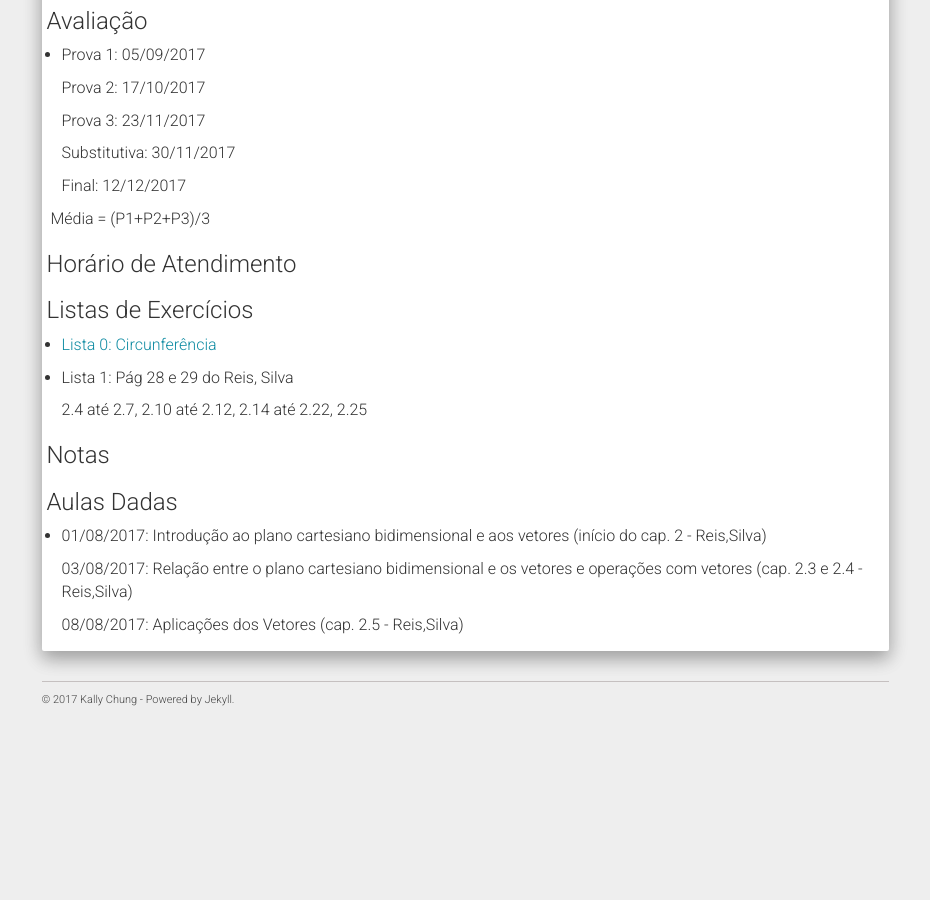
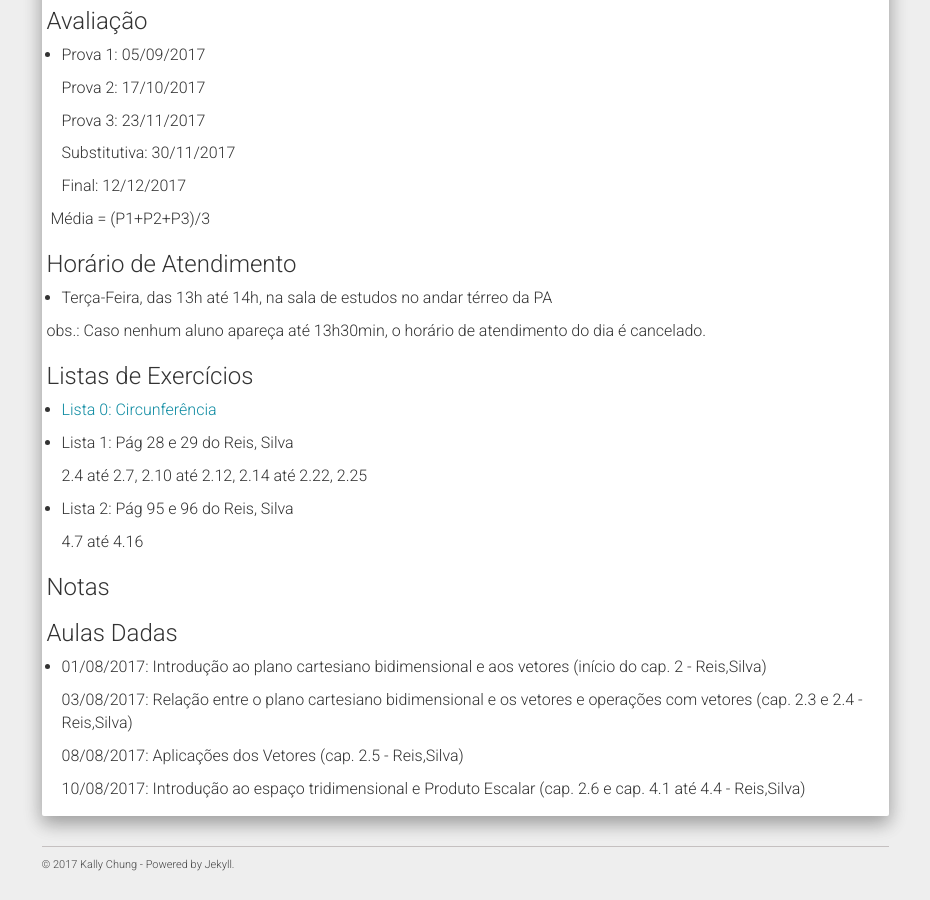
Before and after one commit to chunggnuhc/chunggnuhc.github.io, a Jekyll site: the page built from engMecanica2sem2017.md, in a window 1280 px wide and 900 px high, scrolled down 608 px. Shown: the whole window, without its empty margins (321-1251 px from the left). Built offline with Jekyll 4.4.1, drawn with Linux system fonts in a browser that asks for light colours; nearby versions of some CDN libraries; before the commit the page ends 1343 px from its top, so only the background shows below that.

Commit message:
Update de Lista2, HorarioAtend  e Cronograma - GA

```diff
--- a/engMecanica2sem2017.md
+++ b/engMecanica2sem2017.md
@@ -39,6 +39,10 @@ permalink: /engMec2sem2017-GA/
 
 <h3>Horário de Atendimento</h3>
 
+- Terça-Feira, das 13h até 14h, na sala de estudos no andar térreo da PA
+
+obs.: Caso nenhum aluno apareça até 13h30min, o horário de atendimento do dia é cancelado.
+
 <h3>Listas de Exercícios</h3>
 
 - [Lista 0: Circunferência](/disciplinas2sem2017/Lista0-circunferencia.pdf)
@@ -46,6 +50,10 @@ permalink: /engMec2sem2017-GA/
 - Lista 1: Pág 28 e 29 do Reis, Silva
 
   2.4 até 2.7, 2.10 até 2.12, 2.14 até 2.22, 2.25
+
+- Lista 2: Pág 95 e 96 do Reis, Silva
+
+  4.7 até 4.16
 
 <h3>Notas</h3>
 
@@ -56,3 +64,5 @@ permalink: /engMec2sem2017-GA/
   03/08/2017: Relação entre o plano cartesiano bidimensional e os vetores e operações com vetores (cap. 2.3 e 2.4 - Reis,Silva)
 
   08/08/2017: Aplicações dos Vetores (cap. 2.5 - Reis,Silva)
+
+  10/08/2017: Introdução ao espaço tridimensional e Produto Escalar (cap. 2.6 e cap. 4.1 até 4.4 - Reis,Silva)
```
